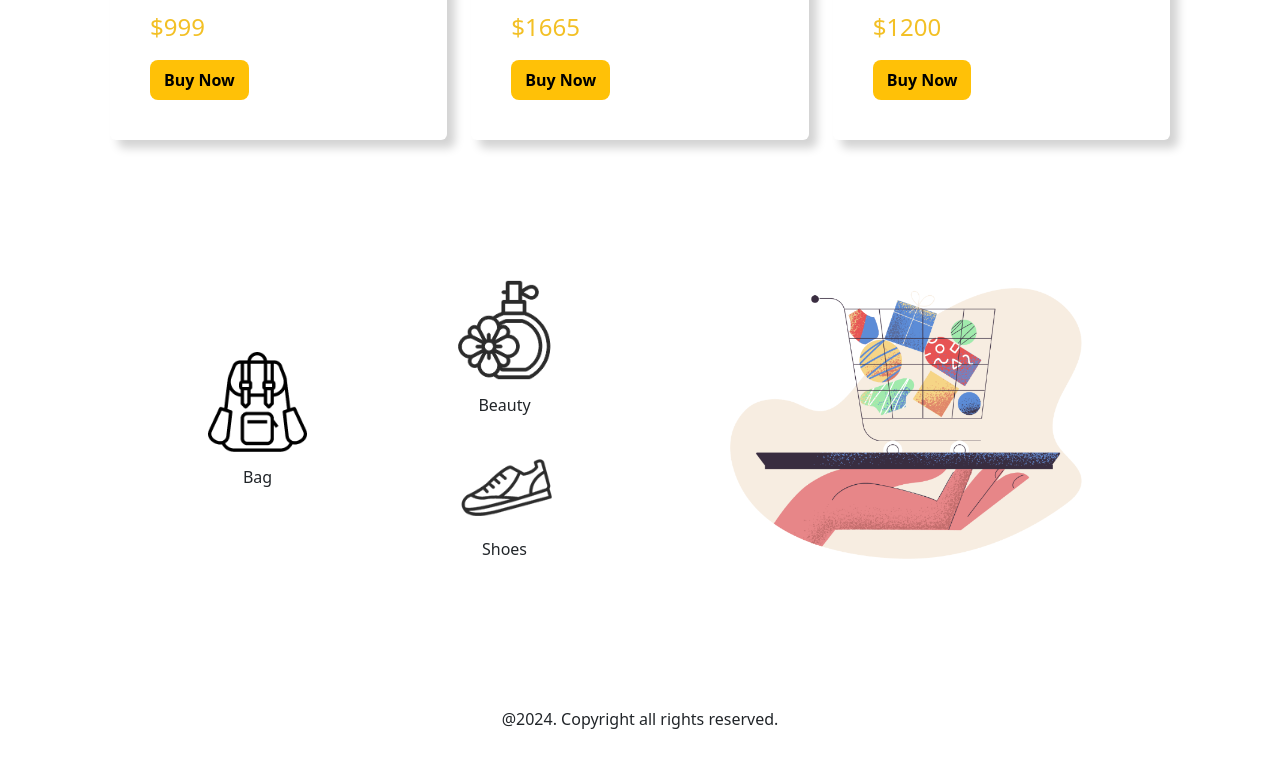
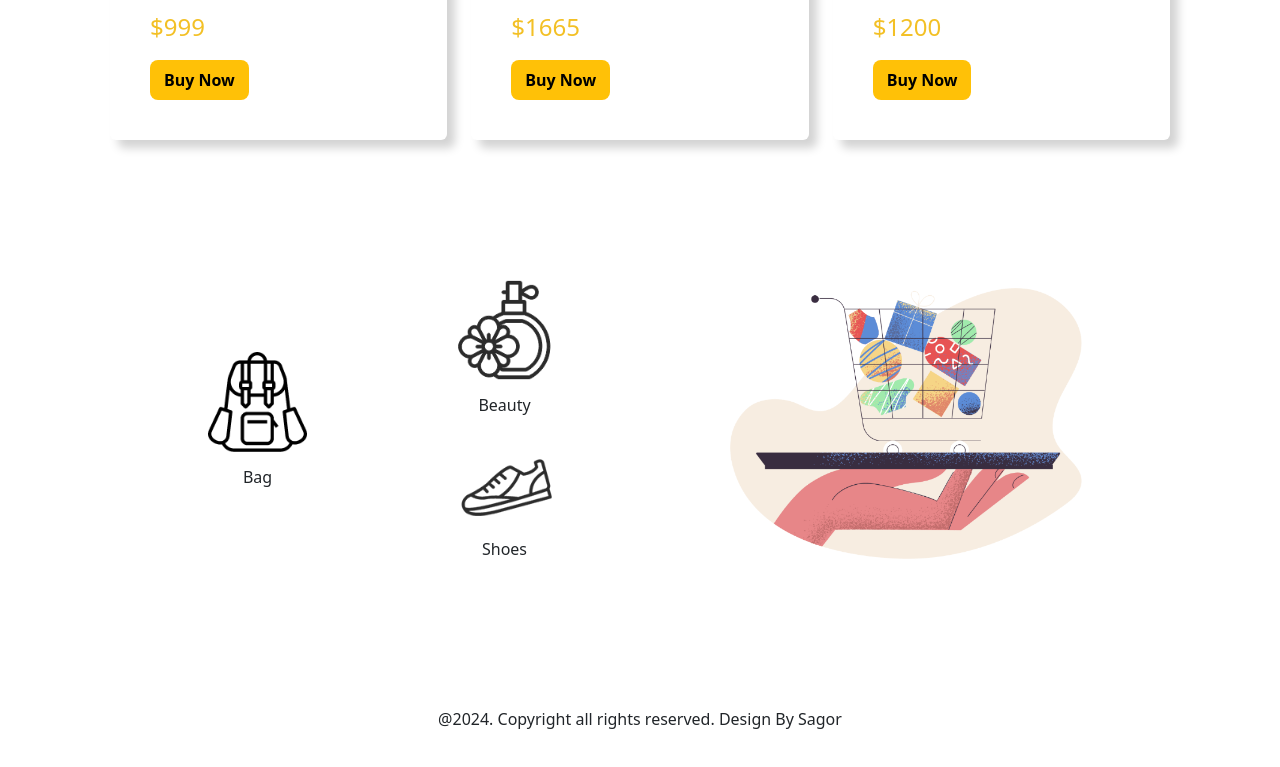
Before and after one commit to syncsagor/gadget-bhai, a plain HTML site: page index.html in a window 1280 px wide. Shown: the part 1690-2457 px from the top of the page. Drawn offline with Linux system fonts and the light colour scheme.

Commit message:
all done

```diff
--- a/index.html
+++ b/index.html
@@ -288,7 +288,7 @@
     </div>
 
     <footer class="container d-flex align-items-center justify-content-center">
-      <p>@2024. Copyright all rights reserved.</p>
+      <p>@2024. Copyright all rights reserved. Design By Sagor</p>
     </footer>
     <script src="./bootstrap/js/bootstrap.bundle.min.js"></script>
 
```
